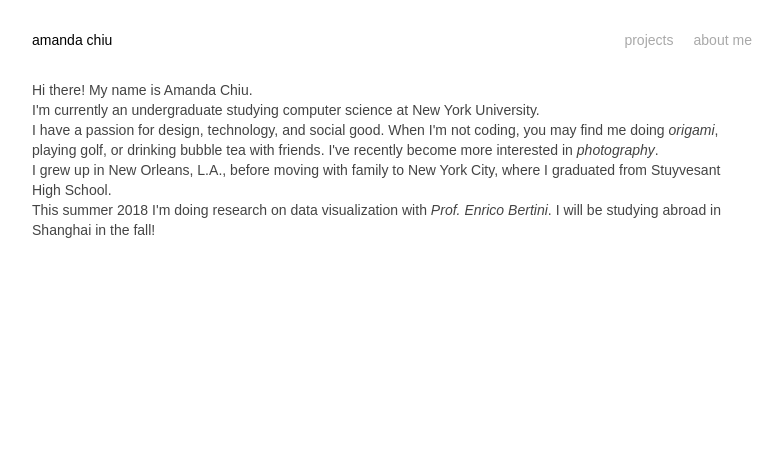
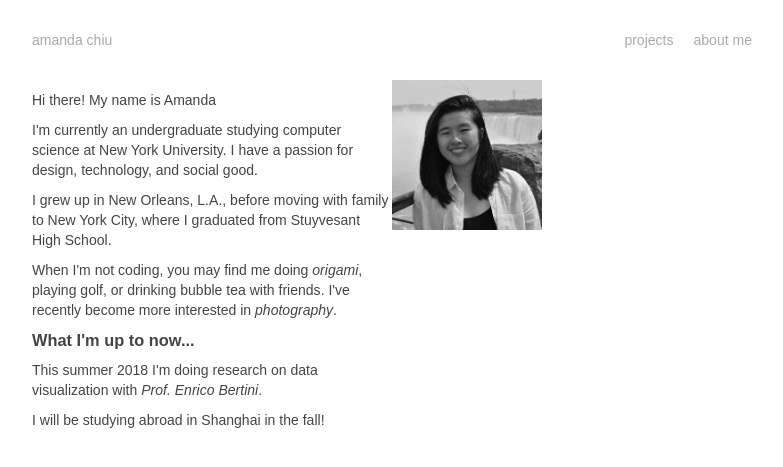
Before and after one commit to amandachiuu/amandachiuu.github.io, a Jekyll site: the page built from about.html, in a window 1280 px wide. Shown: the top 467 px of the page, without its empty margins (248-1031 px from the left). Built offline with Jekyll 4.4.1, drawn with Linux system fonts in a browser that asks for light colours; some web fonts are replaced.

Commit message:
styled about page, edit bio, add photo

```diff
--- a/about.html
+++ b/about.html
@@ -1,27 +1,32 @@
 ---
 layout: default
 ---
-<div>
+<div class="row">
   <div class="col2">
-    <p>Hi there! My name is Amanda Chiu.</p>
+    <p>Hi there! My name is Amanda</p>
     <p>
       I'm currently an undergraduate studying computer science at New York University.
-    </p>
-    <p>
-      I have a passion for design, technology, and social good. When I'm not coding,
-      you may find me doing <a href="">origami</a>, playing golf, or drinking bubble tea with friends.
-      I've recently become more interested in <a href="">photography<a>.
+      I have a passion for design, technology, and social good.
     </p>
     <p>
       I grew up in New Orleans, L.A., before moving with family to New York City, where I graduated from Stuyvesant High School.
     </p>
     <p>
+      When I'm not coding, you may find me doing <a href="">origami</a>,
+      playing golf, or drinking bubble tea with friends. I've recently become
+      more interested in <a href="">photography<a>.
+    </p>
+
+    <h3>What I'm up to now...</h3>
+    <p>
       This summer 2018 I'm doing research on data visualization with
       <a href="http://enrico.bertini.io/" target="_blank">Prof. Enrico Bertini</a>.
+    </p>
+    <p>
       I will be studying abroad in Shanghai in the fall!
     </p>
   </div>
-  <div class="col2">
-
+  <div class="col2 center">
+    <img src="/img/pic-of-me.jpg" width="150px">
   </div>
 </div>
--- a/css/base.css
+++ b/css/base.css
@@ -26,7 +26,7 @@ header {
 }
   header > a[href] {
     text-decoration: none;
-    color: black;
+    color: #a9a9a9;
   }
   header ul {
     margin: 0;
@@ -55,3 +55,15 @@ header {
 .content a[href]:hover {
   background: #ffbe76;
 }
+
+p {
+  margin: 10px auto;
+}
+
+.row {
+  display: flex;
+}
+.col2 {
+  float: left;
+  width: 50%;
+}
```
Also changed, not shown: img/pic-of-me.jpg (added).
